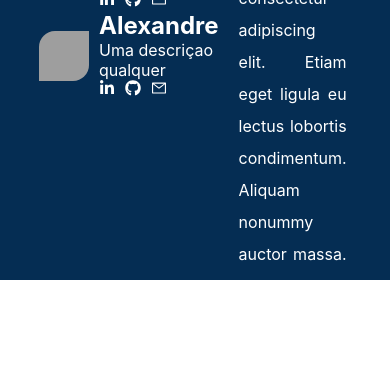
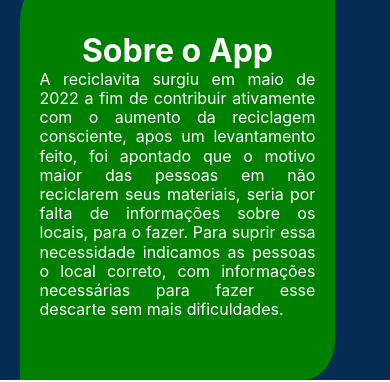
Before and after one commit to aldenivan/provihack-reciclavita, a React (Create React App) app: page /AboutUs in a window 390 px wide. Shown: the part 564-946 px from the top of the page. Built offline with nearby package versions, Linux system fonts and the light colour scheme; grey boxes are pictures that could not be loaded.

Commit message:
style: adapted layout from mobile version

```diff
--- a/src/components/CardsProfiles/index.js
+++ b/src/components/CardsProfiles/index.js
@@ -16,9 +16,9 @@
 
     }
 
-    return Profiles.map((profile) =>{
+    return Profiles.map((profile,index) =>{
         return (
-        <ProfilesStyled>
+        <ProfilesStyled key={index}>
             <img  src={profile.image} alt={`foto perfil ${profile.name}`} />
             <section>
                 <h2>{profile.name}</h2>
--- a/src/pages/AboutPage/index.js
+++ b/src/pages/AboutPage/index.js
@@ -15,15 +15,13 @@
                 </ul>
                 <BoxAboutApp>
                     <h1> Sobre o App </h1>
-                    <p>Lorem ipsum dolor sit amet, consectetur adipiscing elit.
-                        Etiam eget ligula eu lectus lobortis condimentum. Aliquam nonummy auctor massa.
-                        Pellentesque habitant morbi tristique senectus et netus et malesuada fames ac turpis egestas.
-                        Nulla at risus. Quisque purus magna, auctor et,
-                        sagittis ac, posuere eu, lectus. Nam mattis, felis ut adipiscing.
-                        Lorem ipsum dolor sit amet, consectetur adipiscing elit.
-                        Etiam eget ligula eu lectus lobortis condimentum. Aliquam nonummy auctor massa.
-                        Pellentesque habitant morbi tristique senectus et netus et malesuada fames ac turpis egestas.
-                        Nulla at risus</p>
+                    <p>A reciclavita surgiu em maio de 2022 a fim de contribuir ativamente com o aumento da
+                        reciclagem consciente, apos um levantamento feito, foi apontado que o motivo maior
+                        das pessoas em não reciclarem seus materiais, seria por falta de informações
+                        sobre os locais, para o fazer.
+                        Para suprir essa necessidade indicamos as pessoas o local correto, com
+                        informações necessárias para fazer esse descarte sem mais dificuldades.
+                        </p>
                 </BoxAboutApp>
             </BoxContent>
         </Container>
--- a/src/pages/AboutPage/styles.js
+++ b/src/pages/AboutPage/styles.js
@@ -3,6 +3,10 @@
 export const Container = styled.main`
 background-color: #052d53;
 height:100vh;
+@media (max-width:700px){
+height:100%;
+width:100vw;
+}
 `
 export const BoxContent = styled.div`
 display:flex;
@@ -17,6 +21,12 @@
 justify-content:space-between;
 height: 100%;
 }
+@media (max-width:700px){
+width:90%;
+height:auto;
+flex-direction: row;
+flex-wrap: wrap;
+}
 `
 export const BoxAboutApp = styled.div`
 background-color:green;
@@ -30,6 +40,13 @@
 border-radius:10% 0;
 color:white;
 text-align:justify;
-line-height:2.0;
-
+line-height:170%;
+h1{
+margin-bottom:10px;
+}
+@media (max-width:700px){
+width:90%;
+margin-top:20px;
+line-height: 120%;
+}
 `
```
Lines whose indentation alone changed are shown as unchanged.
